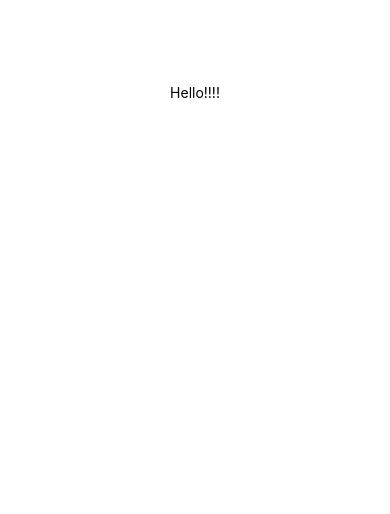
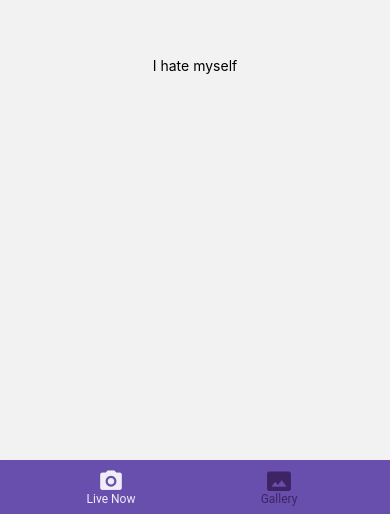
Before and after one commit to Hackathon-Group-EndicottCollege/ALive, a React Native app: screen / in a window 390 px wide. Shown: the part 330-844 px from the top of the page. Built offline with nearby package versions, Linux system fonts and the light colour scheme.

Commit message:
Added Bottom Navigation
I added Bottom Navigation bar to the bottom of the screen with dumby screens.

```diff
--- a/App.js
+++ b/App.js
@@ -5,9 +5,7 @@ import Navigation from "./Navigation";
 export default function App() {
   return (
     <View style={styles.container}>
-
       <Navigation></Navigation>
-
     </View>
   );
 }
--- a/Navigation.js
+++ b/Navigation.js
@@ -1,10 +1,83 @@
-import { Text, StyleSheet } from "react-native";
-import React, { useState } from "react";
-
-const Navigation = () => {
-
-  return <Text>Hello!!!!</Text>;
-
+//https://reactnavigation.org/docs/material-bottom-tab-navigator/
+import React from "react";
+import { SafeAreaView, StyleSheet, View, Text } from "react-native";
+import { createMaterialBottomTabNavigator } from "@react-navigation/material-bottom-tabs";
+import { NavigationContainer } from "@react-navigation/native";
+import { Dimensions } from "react-native";
+import MaterialCommunityIcons from "react-native-vector-icons/MaterialCommunityIcons";
+const fakeScene1 = () => {
+  return (
+    <SafeAreaView
+      style={{ flex: 1, justifyContent: "center", alignItems: "center" }}
+    >
+      <Text>I hate myself</Text>
+    </SafeAreaView>
+  );
 };
 
+const fakeScene2 = () => {
+  return (
+    <SafeAreaView
+      style={{ flex: 1, justifyContent: "center", alignItems: "center" }}
+    >
+      <Text>Pain</Text>
+    </SafeAreaView>
+  );
+};
+
+const Tab = createMaterialBottomTabNavigator();
+
+function Navigation() {
+  return (
+    <View style={{ flex: 1 }}>
+      <NavigationContainer>
+        <Tab.Navigator
+          initialRouteName="Camera"
+          activeColor="#f0edf6"
+          inactiveColor="#3e2465"
+          barStyle={{ backgroundColor: "#694fad" }}
+          style={styles.container}
+        >
+          <Tab.Screen
+            name="Camera"
+            component={fakeScene1}
+            options={{
+              tabBarLabel: "Live Now",
+              tabBarIcon: ({ color }) => (
+                <MaterialCommunityIcons name="camera" color={color} size={26} />
+              ),
+            }}
+          />
+          <Tab.Screen
+            name="Gallery"
+            component={fakeScene2}
+            options={{
+              tabBarLabel: "Gallery",
+              tabBarIcon: ({ color }) => (
+                <MaterialCommunityIcons
+                  name="image-size-select-actual"
+                  color={color}
+                  size={26}
+                />
+              ),
+            }}
+          />
+        </Tab.Navigator>
+      </NavigationContainer>
+    </View>
+  );
+}
+
+const styles = StyleSheet.create({
+  container: {
+    width: Dimensions.get("window").width,
+    height: Dimensions.get("window").height,
+  },
+  title: {
+    marginTop: 16,
+    paddingVertical: 8,
+    textAlign: "center",
+  },
+});
+
 export default Navigation;
```
Also changed, not shown: package.json (+7 -1 lines), 1 other file (tests, documents, lock files or other folders).
